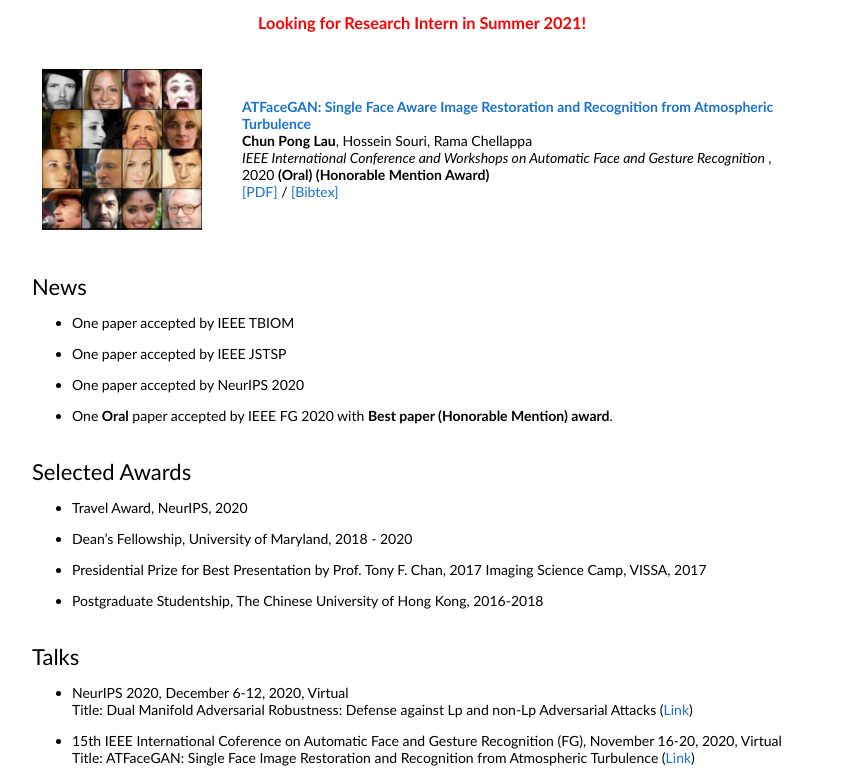
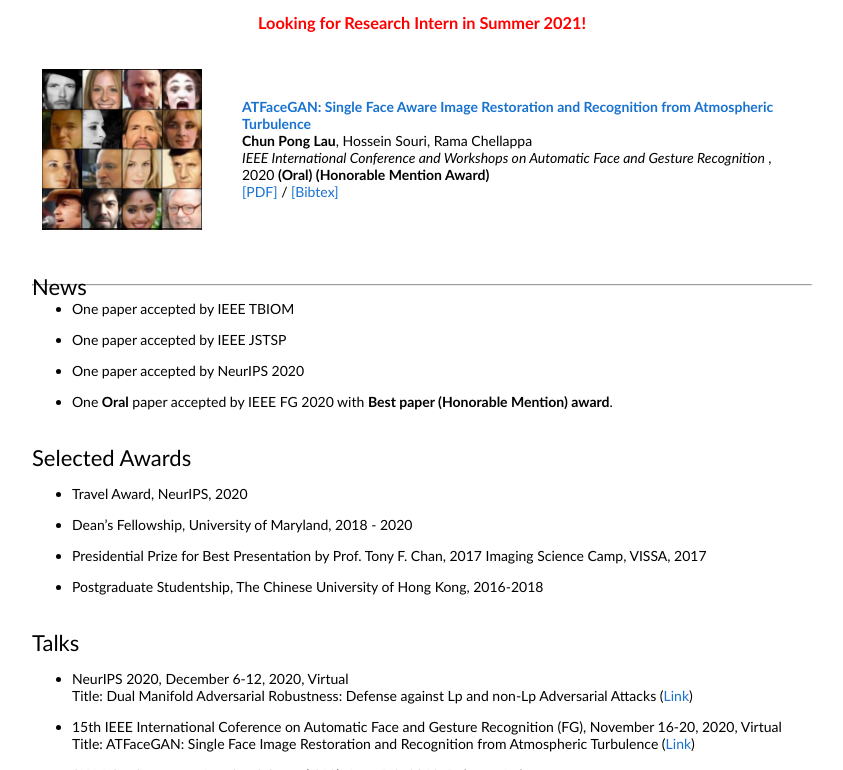
Before and after one commit to timoranjes/samuel930930.github.io, a plain HTML site: page index.html in a window 1280 px wide. Shown: the part 330-1100 px from the top of the page, without its empty margins (218-1061 px from the left). Drawn offline with Linux system fonts and the light colour scheme.

Commit message:
Update index.html

```diff
--- a/index.html
+++ b/index.html
@@ -173,6 +173,7 @@
           <tr>
               <td width="100%" valign="middle">
                   <heading>News</heading>
+                  <hr style="margin-top:-16px;margin-bottom:10px;" />
                   <!-- <br /> -->
 
               <ul>
```
